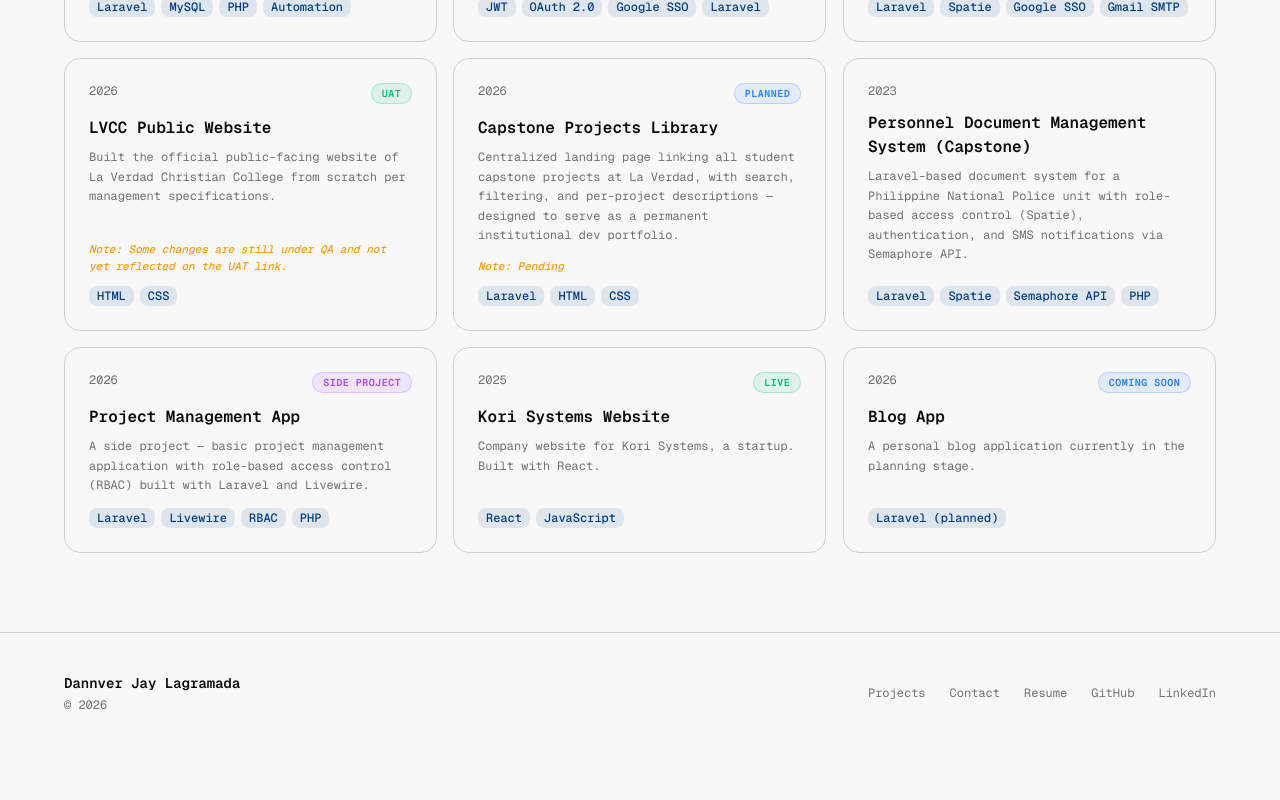
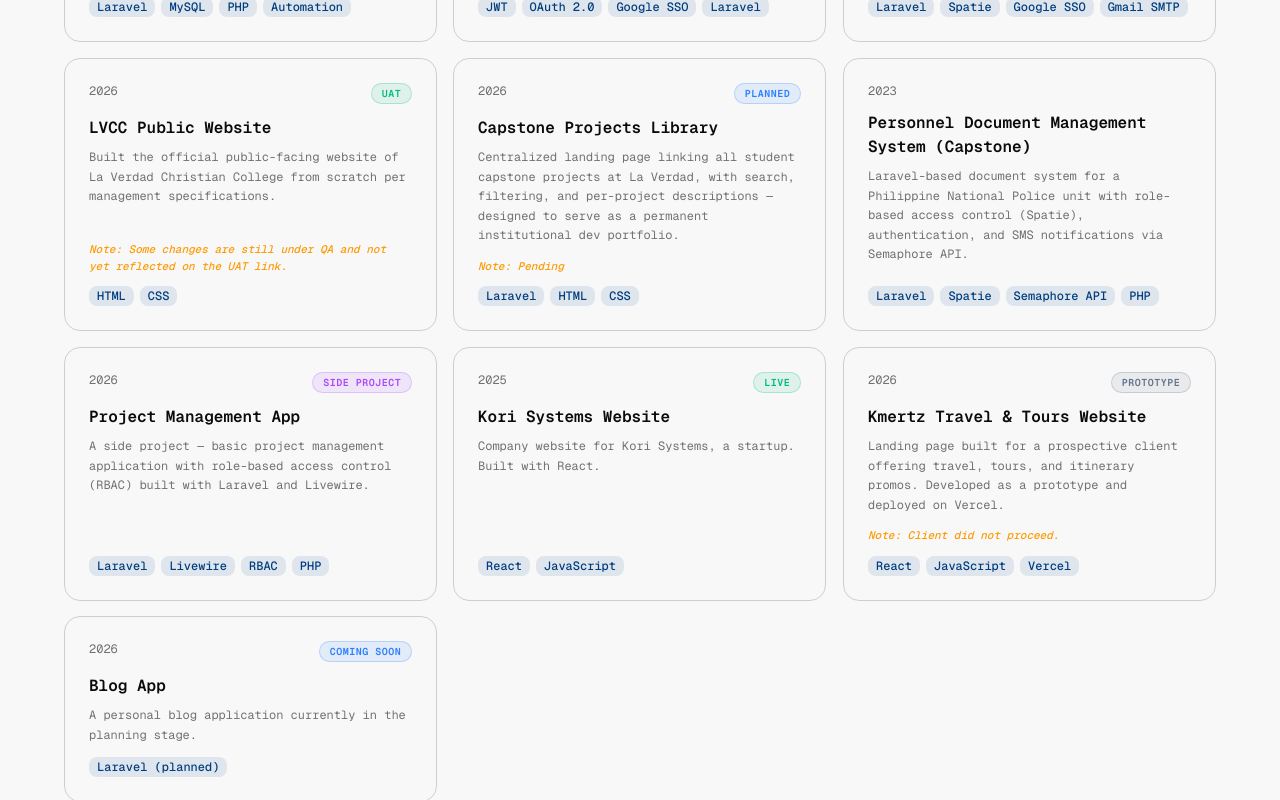
Before and after one commit to danjay718-ai/personal-portfolio, a Next.js app: page /projects in a window 1280 px wide. Shown: the part 538-1338 px from the top of the page. Before the commit the page ends 1291 px from the top, so only its background shows below. Built offline with nearby package versions, Linux system fonts and the light colour scheme.

Commit message:
feat: add 'Prototype' status to projects and update project data with a new prototype entry

```diff
--- a/app/projects/page.tsx
+++ b/app/projects/page.tsx
@@ -36,6 +36,8 @@ export default function ProjectsPage() {
         return 'bg-blue-500/10 text-blue-500 border border-blue-500/25';
       case 'Side Project':
         return 'bg-purple-500/10 text-purple-500 border border-purple-500/25';
+      case 'Prototype':
+        return 'bg-slate-500/10 text-slate-500 border border-slate-500/25';
       default:
         return '';
     }
@@ -82,10 +84,10 @@ export default function ProjectsPage() {
           {/* Project grid */}
           <div className="grid grid-cols-1 md:grid-cols-2 lg:grid-cols-3 gap-4">
             {filtered.map((project, i) => {
-              const CardWrapper = project.href ? 'a' : 'div';
-              const extraProps = project.href
+              const CardWrapper = project.link ? 'a' : 'div';
+              const extraProps = project.link
                 ? {
-                    href: project.href,
+                    href: project.link,
                     target: '_blank',
                     rel: 'noopener noreferrer',
                     className: 'bento-card group flex flex-col p-6 bg-card border border-border rounded-2xl hover:border-primary/40 hover:shadow-md transition-all duration-300 cursor-pointer',
@@ -106,7 +108,7 @@ export default function ProjectsPage() {
                       <span className={`px-2.5 py-0.5 rounded-full text-[10px] font-semibold uppercase tracking-wider ${getStatusStyle(project.status)}`}>
                         {project.status}
                       </span>
-                    ) : project.href ? (
+                    ) : project.link ? (
                       <span className="text-primary opacity-0 group-hover:opacity-100 transition-opacity text-xs">
                         View Live →
                       </span>
--- a/components/projects.tsx
+++ b/components/projects.tsx
@@ -7,7 +7,7 @@ export interface ProjectItem {
   tags: string[];
   year?: string;
   link?: string;
-  status?: 'In Progress' | 'Live' | 'Planned' | 'Side Project' | 'Coming Soon' | 'UAT';
+  status?: 'In Progress' | 'Live' | 'Planned' | 'Side Project' | 'Coming Soon' | 'UAT' | 'Prototype';
   note?: string;
 }
 
@@ -78,6 +78,16 @@ export const projectsData: ProjectItem[] = [
       year: '2025',
     },
     {
+      id: 10,
+      title: 'Kmertz Travel & Tours Website',
+      description: 'Landing page built for a prospective client offering travel, tours, and itinerary promos. Developed as a prototype and deployed on Vercel.',
+      link: 'https://kmertz-website.vercel.app/',
+      tags: ['React', 'JavaScript', 'Vercel'],
+      status: 'Prototype',
+      note: 'Client did not proceed.',
+      year: '2026',
+    },
+    {
       id: 9,
       title: 'Blog App',
       description: 'A personal blog application currently in the planning stage.',
@@ -102,6 +112,8 @@ export function Projects() {
         return 'bg-blue-500/10 text-blue-500 border border-blue-500/25';
       case 'Side Project':
         return 'bg-purple-500/10 text-purple-500 border border-purple-500/25';
+      case 'Prototype':
+        return 'bg-slate-500/10 text-slate-500 border border-slate-500/25';
       default:
         return 'bg-primary/10 text-primary border border-primary/15';
     }
```
